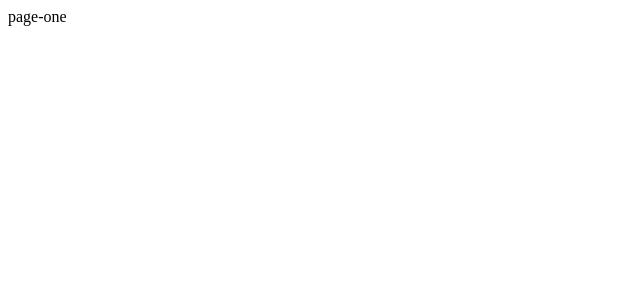
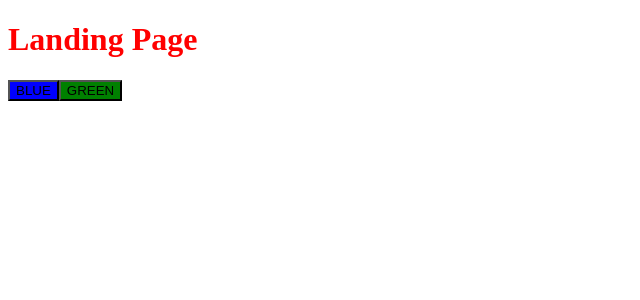
Before and after one commit to PieterJanDelbecke/silvercare-client, a React (Vite) app: page / in a window 1280 px wide. Shown: the top 300 px of the page, without its empty margins (0-640 px from the left). Built offline with nearby package versions, Linux system fonts and the light colour scheme.

Commit message:
setup context and navigate

```diff
--- a/package.json
+++ b/package.json
@@ -10,6 +10,7 @@
     "preview": "vite preview"
   },
   "dependencies": {
+    "@emotion/styled": "^11.11.0",
     "react": "^18.2.0",
     "react-dom": "^18.2.0",
     "react-router": "^6.16.0",
--- a/src/App.jsx
+++ b/src/App.jsx
@@ -1,18 +1,26 @@
 import { useState } from "react";
 import { BrowserRouter, Routes, Route } from "react-router-dom";
 
-import PageOne from "./pages/page-one.jsx";
-import PageTwo from "./pages/page-two.jsx";
+import Context from "./context/context.js";
+
+import LandingPage from "./pages/landing.jsx";
+import PageOne from "./pages/one.jsx";
+import PageTwo from "./pages/two.jsx";
 
 function App() {
+  const [context, setContext] = useState({});
+
   return (
     <>
-      <BrowserRouter>
-        <Routes>
-          <Route path="/" element={<PageOne />} />
-          <Route path="/two" element={<PageTwo />} />
-        </Routes>
-      </BrowserRouter>
+      <Context.Provider value={{ context, setContext }}>
+        <BrowserRouter>
+          <Routes>
+            <Route path="/" element={<LandingPage />} />
+            <Route path="/one" element={<PageOne />} />
+            <Route path="/two" element={<PageTwo />} />
+          </Routes>
+        </BrowserRouter>
+      </Context.Provider>
     </>
   );
 }
--- /dev/null
+++ b/src/context/context.js
@@ -0,0 +1,4 @@
+import { createContext } from "react";
+
+const Context = createContext({});
+export default Context;
--- /dev/null
+++ b/src/pages/landing.jsx
@@ -0,0 +1,54 @@
+import { useContext } from "react";
+import { useNavigate } from "react-router-dom";
+import styled from "@emotion/styled";
+
+import Context from "../context/context";
+
+const Header = styled.h1`
+  color: red;
+`;
+
+const ButtonBlue = styled.button`
+  background-color: blue;
+`;
+
+const ButtonGreen = styled.button`
+  background-color: green;
+`;
+
+const LandingPage = () => {
+  const { context, setContext } = useContext(Context);
+  const navigate = useNavigate();
+
+  const handleBlueClick = (event) => {
+    event.preventDefault();
+
+    setContext({
+      ...context,
+      color: "blue",
+    });
+
+    navigate("/one");
+  };
+
+  const handleGreenClick = (event) => {
+    event.preventDefault();
+
+    setContext({
+      ...context,
+      color: "green",
+    });
+
+    navigate("/two");
+  };
+
+  return (
+    <>
+      <Header>Landing Page</Header>
+      <ButtonBlue onClick={handleBlueClick}>BLUE</ButtonBlue>
+      <ButtonGreen onClick={handleGreenClick}>GREEN</ButtonGreen>
+    </>
+  );
+};
+
+export default LandingPage;
--- /dev/null
+++ b/src/pages/one.jsx
@@ -0,0 +1,25 @@
+import { useContext } from "react";
+import styled from "@emotion/styled";
+
+import Context from "../context/context";
+
+const Header = styled.h1`
+  color: red;
+`;
+
+const SubHeader = styled.h2`
+  color: orange;
+`;
+
+const PageOne = () => {
+  const { context } = useContext(Context);
+
+  return (
+    <>
+      <Header>Page One</Header>
+      <SubHeader>{context.color}</SubHeader>
+    </>
+  );
+};
+
+export default PageOne;
--- a/src/pages/page-one.jsx
+++ /dev/null
@@ -1,5 +0,0 @@
-const PageOne = () => {
-  return <div>page-one</div>;
-};
-
-export default PageOne;
--- a/src/pages/page-two.jsx
+++ /dev/null
@@ -1,5 +0,0 @@
-const PageTwo = () => {
-  return <div>page-two</div>;
-};
-
-export default PageTwo;
--- /dev/null
+++ b/src/pages/two.jsx
@@ -0,0 +1,25 @@
+import { useContext } from "react";
+import styled from "@emotion/styled";
+
+import Context from "../context/context";
+
+const Header = styled.h1`
+  color: red;
+`;
+
+const SubHeader = styled.h2`
+  color: orange;
+`;
+
+const PageTwo = () => {
+  const { context } = useContext(Context);
+
+  return (
+    <>
+      <Header>Page Two</Header>
+      <SubHeader>{context.color}</SubHeader>
+    </>
+  );
+};
+
+export default PageTwo;
```
Also changed, not shown: 1 other file (tests, documents, lock files or other folders).
